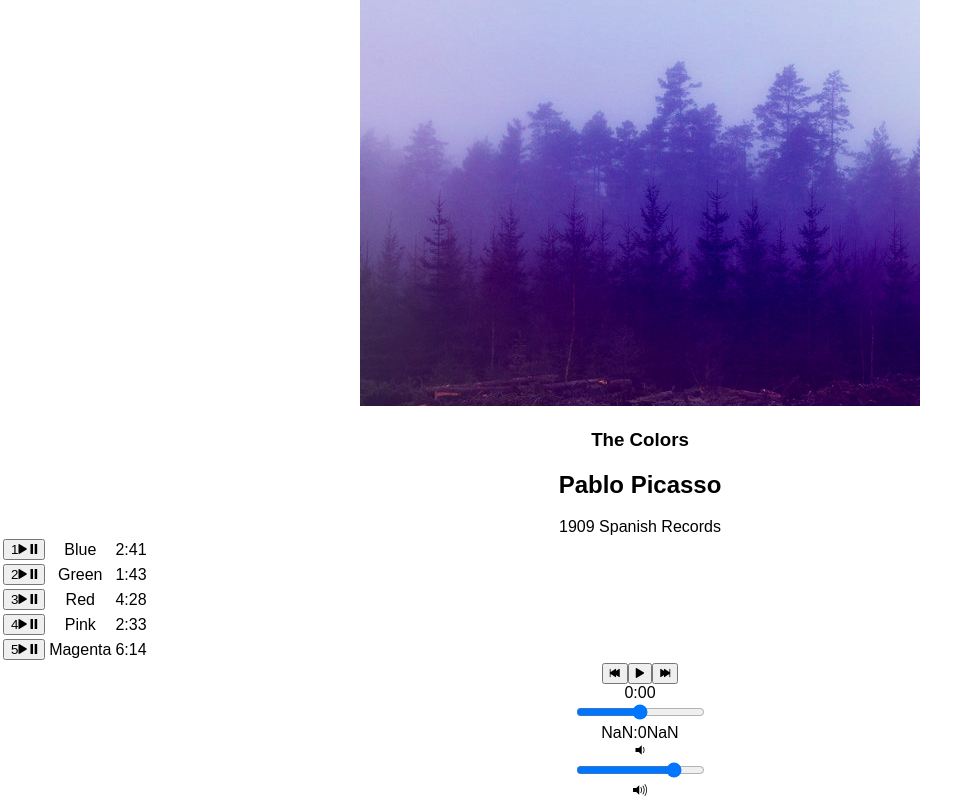
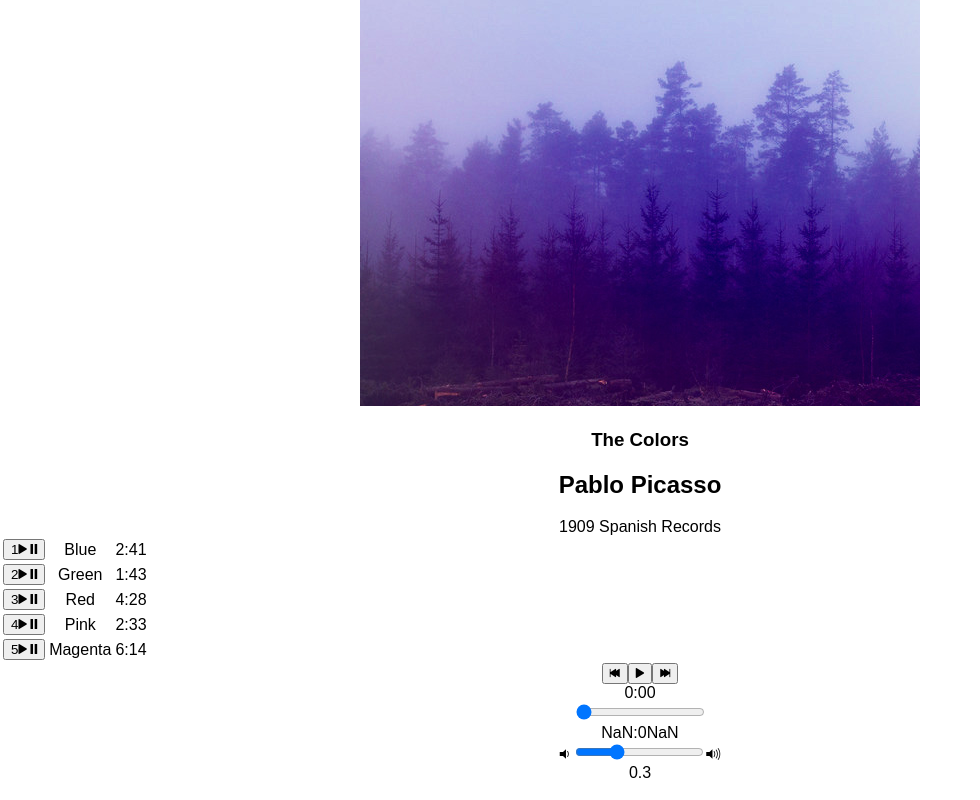
Before and after one commit to 0xZeb/React, a React (Create React App) app in the folder bloc-jams-react/: page /album/the-colors in a window 1280 px wide. Shown: the part 252-1052 px from the top of the page, without its empty margins (0-980 px from the left). Built offline with nearby package versions, Linux system fonts and the light colour scheme.

Commit message:
range inputs complete

```diff
--- a/bloc-jams-react/src/components/Album.js
+++ b/bloc-jams-react/src/components/Album.js
@@ -17,15 +17,27 @@ class Album extends Component {
       currentSong: album.songs[0],
       currentTime: 0,
       duration: album.songs[0].duration,
-      isPlaying: false
+      isPlaying: false,
+      sliderPos: 0,
+
     };
 
     this.audioElement = document.createElement('audio');
     this.audioElement.src = album.songs[0].audioSrc;
+    this.audioElement.volume = .3;
+
+
 
 
   }
 //end of state data
+
+
+  changeVolume(e){
+      const newVolume = e.target.value;
+      this.audioElement.volume = newVolume;
+  }
+
 
   play() {
     this.audioElement.play();
@@ -82,19 +94,23 @@ class Album extends Component {
       timeupdate: e => {
         this.setState({ currentTime: this.audioElement.currentTime  });
       },
+
       durationchange: e => {
         this.setState({ duration: this.audioElement.duration });
       }
+
     };
-
     this.audioElement.addEventListener('timeupdate', this.eventListeners.timeupdate);
     this.audioElement.addEventListener('durationchange', this.eventListeners.durationchange);
+
+
   }
 
     componentWillUnmount() {
       this.audioElement.src = null;
       this.audioElement.removeEventListener('timeupdate', this.eventListeners.timeupdate);
       this.audioElement.removeEventListener('durationchange', this.eventListeners.durationchange);
+
     }
 
     handleTimeChange(e){
@@ -104,12 +120,8 @@ class Album extends Component {
     }
 
     formatTime(s){
-
           return (s-(s%=60))/60+ (9<s?':':':0')+Math.floor(s);
-
     }
-
-
 
   render() {
     return (
@@ -152,13 +164,18 @@ class Album extends Component {
         <PlayerBar
            isPlaying={     this.state.isPlaying }
            currentSong={   this.state.currentSong }
-           currentTime={   this.formatTime(this.audioElement.currentTime) }
-           duration={      this.formatTime(this.audioElement.duration) }
+           currentTime={   this.formatTime( this.audioElement.currentTime ) }
+           duration={      this.formatTime( this.audioElement.duration ) }
+           sliderPos={ this.audioElement.currentTime / this.audioElement.duration }
            handleSongClick={() => this.handleSongClick(this.state.currentSong)}
            handlePrevClick={() => this.handlePrevClick()}
            handleNextClick={() => this.handleNextClick()}
            handleTimeChange={(e) => this.handleTimeChange(e)}
+           onvolumechange={(e) => this.onvolumechange(e)}
+           changeVolume={(e) => this.changeVolume(e)}
+           volume={this.audioElement.volume}
         />
+
       </section>
     );
   }
--- a/bloc-jams-react/src/components/PlayerBar.js
+++ b/bloc-jams-react/src/components/PlayerBar.js
@@ -23,7 +23,7 @@ class PlayerBar extends Component {
          <input
             type = "range"
             className = "seek-bar"
-            value = {  (this.props.currentTime) + (this.props.duration) || 0}
+            value = {  this.props.sliderPos || 0}
             max = "1"
             min ="0"
             step = "0.01"
@@ -32,11 +32,26 @@ class PlayerBar extends Component {
          <div className = "total-time" >{ this.props.duration }</div>
        </section>
 
+       <section id = "volume-control">
 
-       <section id = "volume-control">
-         <div className = "icon ion-volume-low"></div>
-         <input type = "range" className="seek-bar" value="80" />
-         <div className = "icon ion-volume-high"></div>
+         <span className="icon ion-volume-low" > </span>
+         <span>
+           <input
+                type = "range"
+                className="seek-bar"
+                max = "1"
+                min ="0"
+                step = "0.01"
+                value = { this.props.volume }
+                onChange={this.props.changeVolume}
+
+           />
+         </span>
+         <span className="icon ion-volume-high"> </span>
+
+        <div> {  this.props.volume} </div>
+        <div> {this.props.isPlaying}</div>
+
        </section>
 
 
```
Lines whose indentation alone changed are shown as unchanged.
